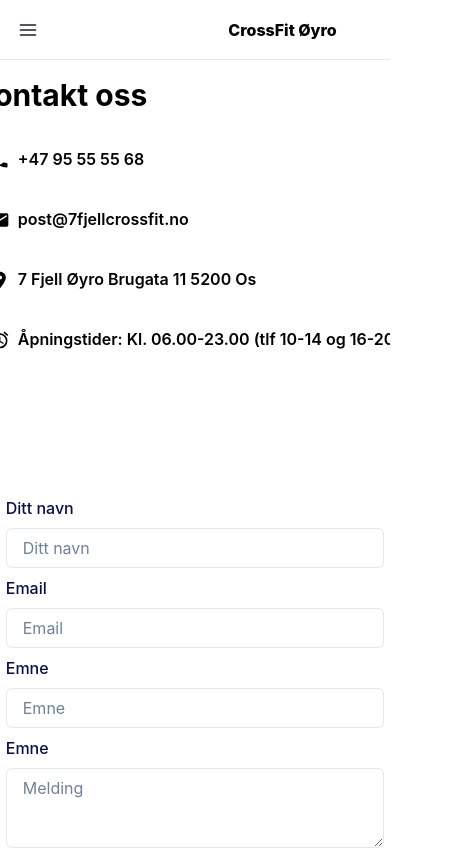
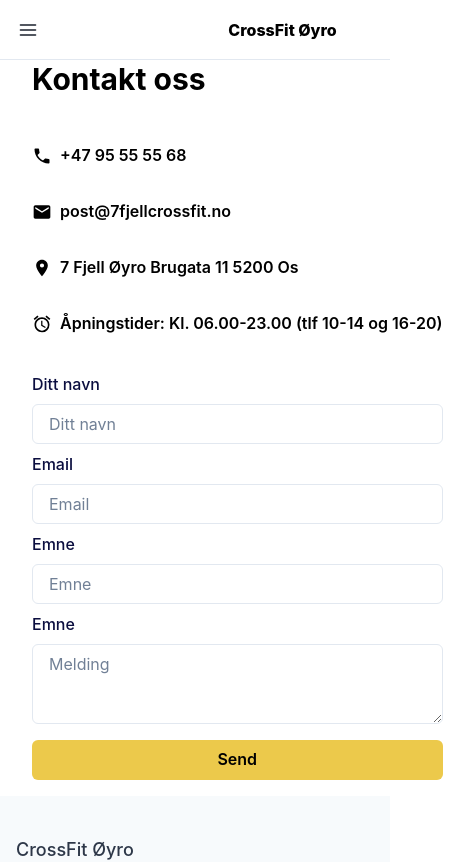
Before and after one commit to Fredrickvaagen/crossfit_oyro_next_ts, a Next.js app: page /kontakt/ContactForm in a window 390 px wide. Shown: the top 862 px of the page, 459 px wide, since content can reach past the window. Built offline with nearby package versions, Linux system fonts and the light colour scheme.

Commit message:
fix contact page responsivenes

```diff
--- a/pages/kontakt/ContactForm.jsx
+++ b/pages/kontakt/ContactForm.jsx
@@ -31,21 +31,16 @@
   }
 
   return (
-    <Container maxW="full" mt={0} centerContent overflow="hidden">
+    <Container maxW="full">
       <Flex>
-        <Box
-          color="black"
-          borderRadius="lg"
-          m={{ sm: 4, md: 16, lg: 10 }}
-          p={{ sm: 5, md: 5, lg: 16 }}
-        >
-          <Box p={4}>
-            <Wrap spacing={{ base: 20, sm: 3, md: 5, lg: 5 }}>
+        <Box color="black" borderRadius="lg">
+          <Box>
+            <Wrap>
               <ContactInfo />
 
-              <WrapItem width={'100%'}>
+              <WrapItem width={'100%'} p="1rem">
                 <Box width={'100%'} bg="white" borderRadius="lg">
-                  <Box m={8} color="#0B0E3F">
+                  <Box color="#0B0E3F">
                     <form onSubmit={handleSubmit(onSubmit)}>
                       <FormControl isInvalid={errors.name}>
                         <FormLabel htmlFor="name">Ditt navn</FormLabel>
--- a/pages/kontakt/ContactInfo.tsx
+++ b/pages/kontakt/ContactInfo.tsx
@@ -7,10 +7,12 @@
   return (
     <WrapItem>
       <Box>
-        <Heading>Kontakt oss</Heading>
+        <Heading marginLeft={'1rem'} marginBottom="2rem">
+          Kontakt oss
+        </Heading>
 
-        <Box py={{ base: 5, sm: 5, md: 8, lg: 10 }}>
-          <VStack pl={0} spacing={3} alignItems="flex-start">
+        <Box>
+          <VStack alignItems="flex-start">
             <Button
               size="md"
               height="48px"
--- a/pages/kontakt/GoogleMapIFrame.tsx
+++ b/pages/kontakt/GoogleMapIFrame.tsx
@@ -12,6 +12,7 @@
         padding: '3rem',
         borderRadius: '8px',
         minHeight: '400px',
+        maxHeight: '700px',
       }}
       allowFullScreen={true}
       aria-hidden="false"
```
Also changed, not shown: pages/kids.tsx (+7 -13 lines), pages/kontakt.tsx (+3 -8 lines).
